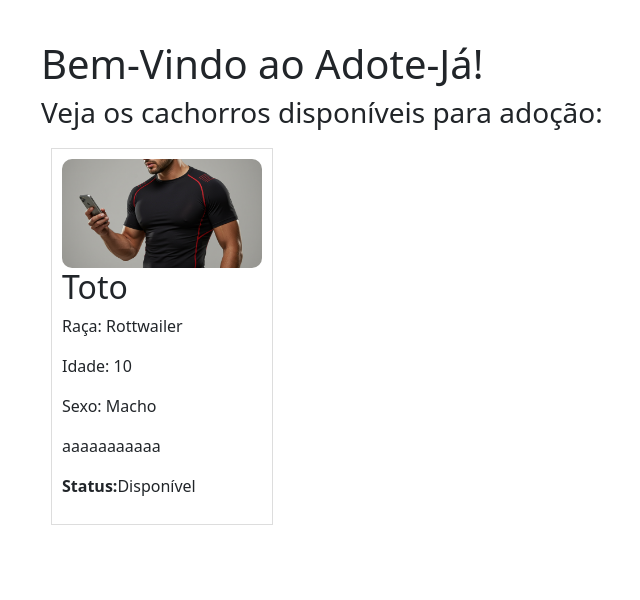
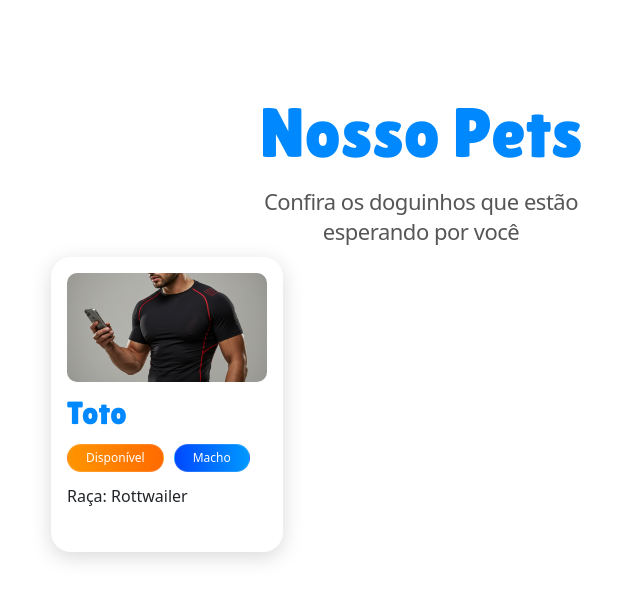
Before and after one commit to joaoemiliovilla/projeto-adoteja, a Django app: page /pets/ in a window 1280 px wide. Shown: the part 57-657 px from the top of the page, without its empty margins (219-859 px from the left). Run offline with Django 5.2, Linux system fonts and the light colour scheme; data comes from the database, SQL or seed files in the repository.

Commit message:
(16/04/2025) - terminamos a homepage, começamos o front da pagina de pets

```diff
--- /dev/null
+++ b/adoteja/pets/static/pets/css/home.css
@@ -0,0 +1,93 @@
+@import url('https://fonts.googleapis.com/css2?family=Lilita+One&display=swap');
+@import url('https://fonts.googleapis.com/css2?family=Inter:ital,opsz,wght@0,14..32,100..900;1,14..32,100..900&family=Lilita+One&display=swap');
+
+body {
+    text-align: center;
+    background-color: #f4f4f4;
+}
+
+.home-container {
+    max-width: 800px;
+    margin: 20px auto;
+    padding: 20px;
+    background: white;
+    border-radius: 10px;
+}
+
+.texts {
+    width: 100%;
+    max-width: 100%;
+    display: flex;
+    flex-direction: column;
+    align-items: center;
+    justify-content: center;
+    margin-top: 50px;
+    gap: 12px;
+}
+
+.home-container h1 {
+    width: fit-content;
+    font-size: 70px;
+    font-family: "Lilita One", sans-serif;
+    color: #0088FF;
+    margin: 0;
+}
+
+.home-container h3 {
+    max-width: 50%;
+    font-size: 22px;
+    color: #000000a9;
+    font-weight: 400;
+    width: fit-content;
+    margin: 0;
+    line-height: 1.9rem;
+    letter-spacing: -0.03rem;
+    text-align: center;
+}
+
+.cachorro {
+    margin: 10px;
+    padding: 16px;
+    padding-bottom: 28px;
+    /* border: 1px solid #0000001c; */
+    border-radius: 20px;
+    filter: drop-shadow(0px 5px 10px rgba(0, 0, 0, 0.15));
+    background: #fff;
+    display: flex;
+    width: 100%;
+    max-width: fit-content;
+    flex-direction: column;
+    gap: 12px;
+}
+
+.cachorro h2 {
+    font-family: "Lilita One", sans-serif;
+    color: #0088ff;
+    font-size: 32px;
+    margin: 0;
+}
+
+.tags {
+    display: flex;
+    width: 100%;
+    max-width: fit-content;
+    gap: 10px;
+}
+
+.tag {
+    border: 1px solid #ffffff24;
+    padding: 4px 18px;
+    background: linear-gradient(90deg, #FF9500, #FF6A00);
+    font-size: 12px;
+    color: white;
+    border-radius: 100px;
+}
+
+#sexo {
+    background: linear-gradient(90deg, #0048ff, #0099ff);
+}
+
+img {
+    max-width: 200px;
+    border-radius: 10px;
+}
--- a/adoteja/pets/templates/adicionar_cachorro.html
+++ b/adoteja/pets/templates/adicionar_cachorro.html
@@ -13,6 +13,6 @@
         <button type="submit">Salvar</button>
     </form>
     <br>
-    <a href="{% url 'home' %}">Voltar</a>
+    <a href="{% url 'home_pets' %}">Voltar</a>
 </body>
 </html>
--- a/adoteja/pets/templates/home.html
+++ b/adoteja/pets/templates/home.html
@@ -1,15 +1,11 @@
+{% load static %}
 <!DOCTYPE html>
 <html lang="en">
 <head>
     <meta charset="UTF-8">
     <meta name="viewport" content="width=device-width, initial-scale=1.0">
     <title>AdoteJa - Adoção de Cachorros</title>
-    <style>
-        body { font-family: Arial, sans-serif; text-align: center; background-color: #f4f4f4; }
-        .home-container { max-width: 800px; margin: 20px auto; padding: 20px; background: white; border-radius: 10px; }
-        .cachorro { margin: 10px; padding: 10px; border: 1px solid #ddd; background: #fff; display: inline-block; }
-        img { max-width: 200px; border-radius: 10px; }
-    </style>
+    <link rel="stylesheet" href="{% static 'pets/css/home.css' %}">
 </head>
 <body>
     {% include 'partials/navbar.html' %}
@@ -23,18 +19,31 @@
         </div>
     {% endif %}
     <div class="home-container">
-        <h1>Bem-Vindo ao Adote-Já!</h1>
-        <h3>Veja os cachorros disponíveis para adoção:</h3>
+        <div class="texts">
+            <h1>Nosso Pets</h1>
+            <h3>Confira os doguinhos que estão esperando por você</h3>
+        </div>
         {% for cachorro in cachorros %}
+
+
+
             <div class="cachorro">
                 <img src="{{ cachorro.imagem.url }}" alt="{{ cachorro.nome }}">
                 <h2>{{ cachorro.nome }}</h2>
-                <p>Raça: {{ cachorro.raca }}</p>
-                <p>Idade: {{ cachorro.idade }}</p>
-                <p>Sexo: {{ cachorro.sexo }}</p>
-                <p>{{ cachorro.descricao }}</p>
-                <p><strong>Status:</strong>{{ cachorro.status }}</p>
+                <div class="tags">
+                    <div class="tag">{{ cachorro.status }}</div>
+                    <div class="tag" id="sexo">{{ cachorro.sexo }}</div>
+                </div>
+                <p class="raca">Raça: {{ cachorro.raca }}</p>
+                <!-- <p class="idade">Idade: {{ cachorro.idade }}</p> -->
+                <!-- <p class="sexo">Sexo: {{ cachorro.sexo }}</p> -->
+                <!-- <p>{{ cachorro.descricao }}</p> -->
+                <!-- <p class="status"><strong>Status:</strong>{{ cachorro.status }}</p> -->
             </div>
+
+
+
+
         {% empty %}
             <p>Nenhum cachorro disponível para adoção no momento.</p>
         {% endfor %}
--- a/adoteja/pets/urls.py
+++ b/adoteja/pets/urls.py
@@ -3,6 +3,6 @@ from django.urls import path, include
 from . import views
 
 urlpatterns = [
-    path('', views.home, name='home'),
+    path('', views.home, name='home_pets'),
     path('adicionar/', views.adicionar_cachorro, name='adicionar_cachorro'),
 ]
--- a/adoteja/pets/views.py
+++ b/adoteja/pets/views.py
@@ -15,7 +15,7 @@ def adicionar_cachorro(request):
         form = CachorroForm(request.POST, request.FILES)
         if form.is_valid():
             form.save()
-            return redirect('home')
+            return redirect('home_pets')
     else:
         form = CachorroForm()
     return render(request, 'adicionar_cachorro.html', {'form': form})
--- a/adoteja/templates/partials/navbar.html
+++ b/adoteja/templates/partials/navbar.html
@@ -24,10 +24,10 @@
                 <!-- Itens centralizados -->
                 <ul class="navbar-nav mx-auto gap-2">
                     <li class="nav-item">
-                        <a class="nav-link" href="">Home</a>
+                        <a class="nav-link" href="{% url 'home' %}">Home</a>
                     </li>
                     <li class="nav-item">
-                        <a class="nav-link" href="{% url 'home' %}">Nossos Pets</a>
+                        <a class="nav-link" href="{% url 'home_pets' %}">Nossos Pets</a>
                     </li>
                     <li class="nav-item">
                         <a class="nav-link" href="">Sobre</a>
```
Also changed, not shown: adoteja/static/css/style.css (+32 -16 lines).
